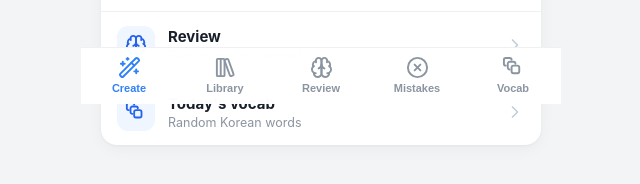
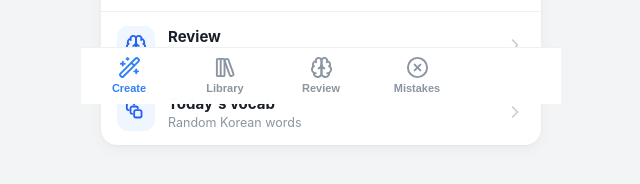
Before and after one commit to pnu10/korean-study, a website: page public/index.html in a window 1280 px wide. Shown: the part 696-880 px from the top of the page, 319-959 px from the left. Drawn offline with Linux system fonts and the light colour scheme.

Commit message:
Remove Vocab tab from bottom nav

```diff
--- a/public/index.html
+++ b/public/index.html
@@ -24,7 +24,6 @@
         <button class="tab" data-view="sets"><span class="tab__ico"><svg viewBox="0 0 24 24" fill="none" stroke="currentColor" stroke-width="2" stroke-linecap="round" stroke-linejoin="round"><rect width="8" height="18" x="3" y="3" rx="1"/><path d="M7 3v18"/><path d="M20.4 18.9c.2.5-.1 1.1-.6 1.3l-1.9.7c-.5.2-1.1-.1-1.3-.6L11.1 5.1c-.2-.5.1-1.1.6-1.3l1.9-.7c.5-.2 1.1.1 1.3.6Z"/></svg></span><span>Library</span></button>
         <button class="tab" data-view="review"><span class="tab__ico"><svg viewBox="0 0 24 24" fill="none" stroke="currentColor" stroke-width="2" stroke-linecap="round" stroke-linejoin="round"><path d="M12 5a3 3 0 1 0-5.997.125 4 4 0 0 0-2.526 5.77 4 4 0 0 0 .556 6.588A4 4 0 1 0 12 18Z"/><path d="M12 5a3 3 0 1 1 5.997.125 4 4 0 0 1 2.526 5.77 4 4 0 0 1-.556 6.588A4 4 0 1 1 12 18Z"/><path d="M15 13a4.5 4.5 0 0 1-3-4 4.5 4.5 0 0 1-3 4"/><path d="M17.599 6.5a3 3 0 0 0 .399-1.375"/><path d="M6.003 5.125A3 3 0 0 0 6.401 6.5"/><path d="M3.477 10.896a4 4 0 0 1 .585-.396"/><path d="M19.938 10.5a4 4 0 0 1 .585.396"/><path d="M6 18a4 4 0 0 1-1.967-.516"/><path d="M19.967 17.484A4 4 0 0 1 18 18"/></svg></span><span>Review</span></button>
         <button class="tab" data-view="wrong"><span class="tab__ico"><svg viewBox="0 0 24 24" fill="none" stroke="currentColor" stroke-width="2" stroke-linecap="round" stroke-linejoin="round"><circle cx="12" cy="12" r="10"/><path d="m15 9-6 6"/><path d="m9 9 6 6"/></svg></span><span>Mistakes</span></button>
-        <button class="tab" data-view="vocab"><span class="tab__ico"><svg viewBox="0 0 24 24" fill="none" stroke="currentColor" stroke-width="2" stroke-linecap="round" stroke-linejoin="round"><path d="M4 10c-1.1 0-2-.9-2-2V4c0-1.1.9-2 2-2h4c1.1 0 2 .9 2 2"/><path d="M8 14c-1.1 0-2-.9-2-2v-4c0-1.1.9-2 2-2h4c1.1 0 2 .9 2 2"/><rect width="8" height="8" x="10" y="10" rx="2"/></svg></span><span>Vocab</span></button>
       </nav>
     </div>
 
```
